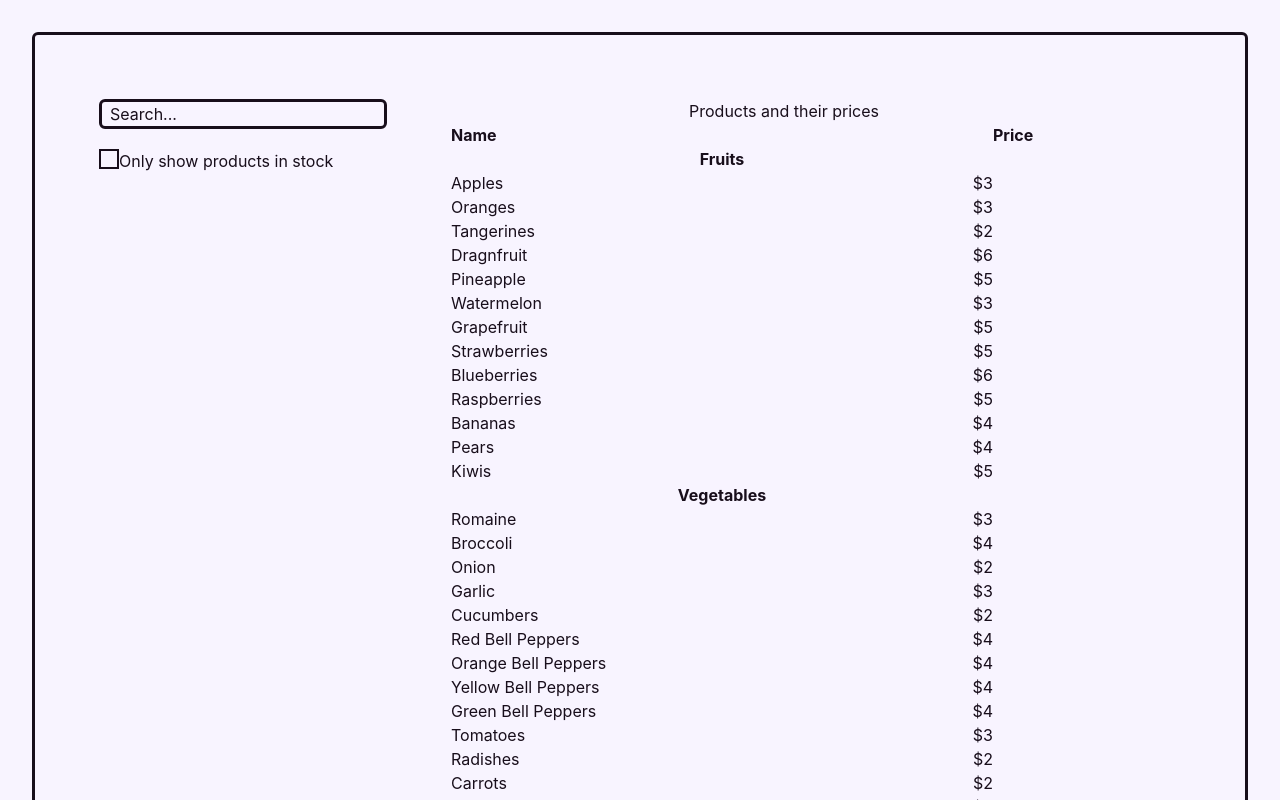
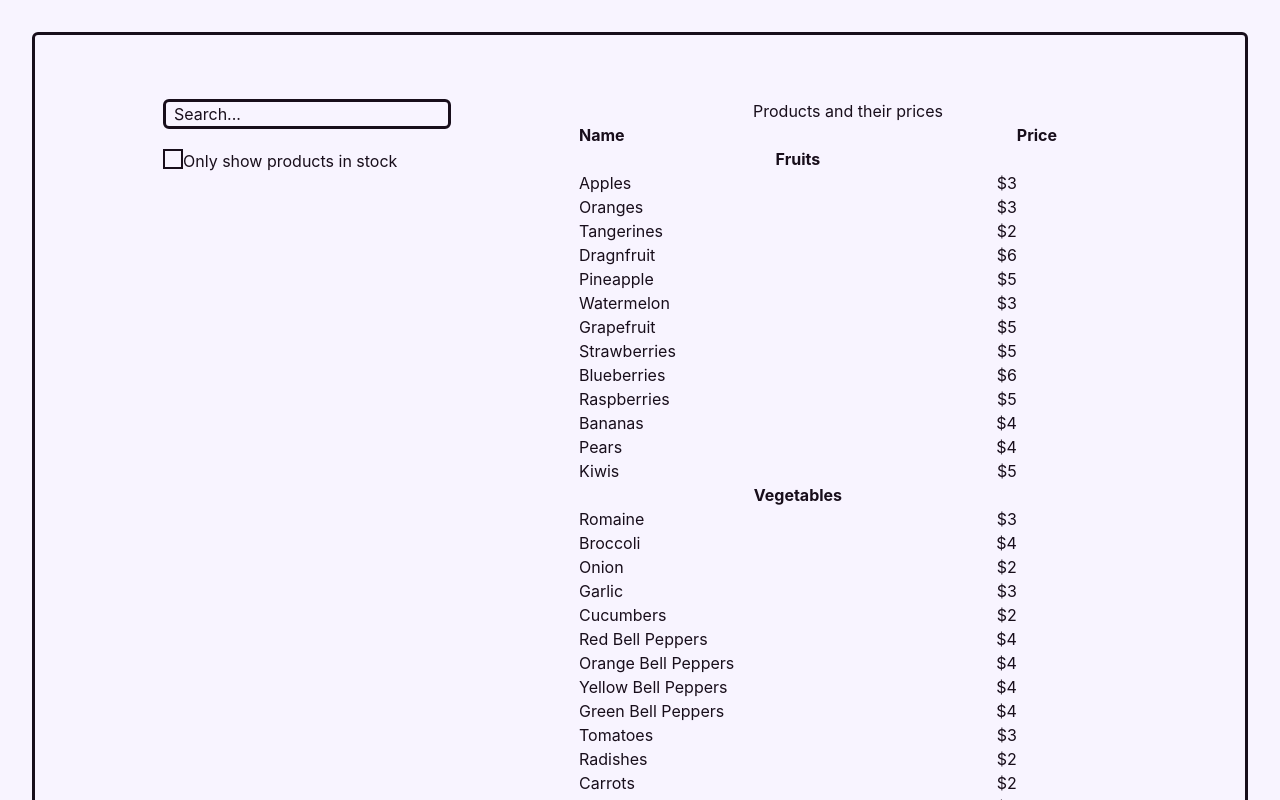
Before and after one commit to syntapy/1_react_quickstart, a React (Vite) app in the folder app/: page / in a window 1280 px wide. Shown: the top 800 px of the page. Built offline with nearby package versions, Linux system fonts and the light colour scheme.

Commit message:
tweak flex gap

```diff
--- a/app/src/components/FilterableProductTable/FilterableProductTable.tsx
+++ b/app/src/components/FilterableProductTable/FilterableProductTable.tsx
@@ -19,7 +19,7 @@ export default function FilterableProductTable(props: style.StyleProps) {
   return (
     <div
       data-testid="filterable-product-table"
-      className={style.licorice_border + " py-16 pl-16 pr-32 flex flex-row items-start justify-between gap-x-16 " + props.className}
+      className={style.licorice_border + " py-16 px-32 flex flex-row items-start justify-between gap-x-32 " + props.className}
     >
       <SearchBar
         className=""
```
